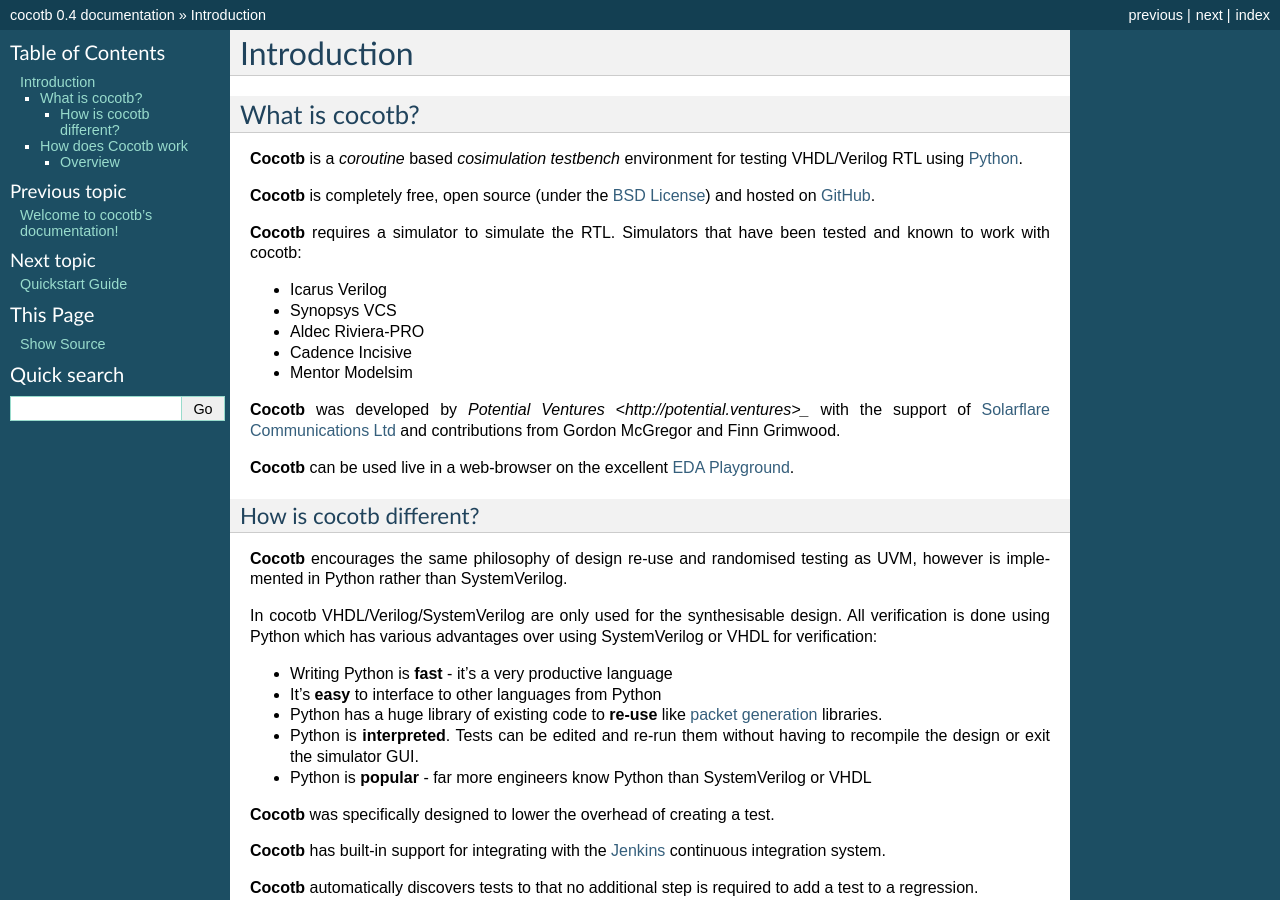
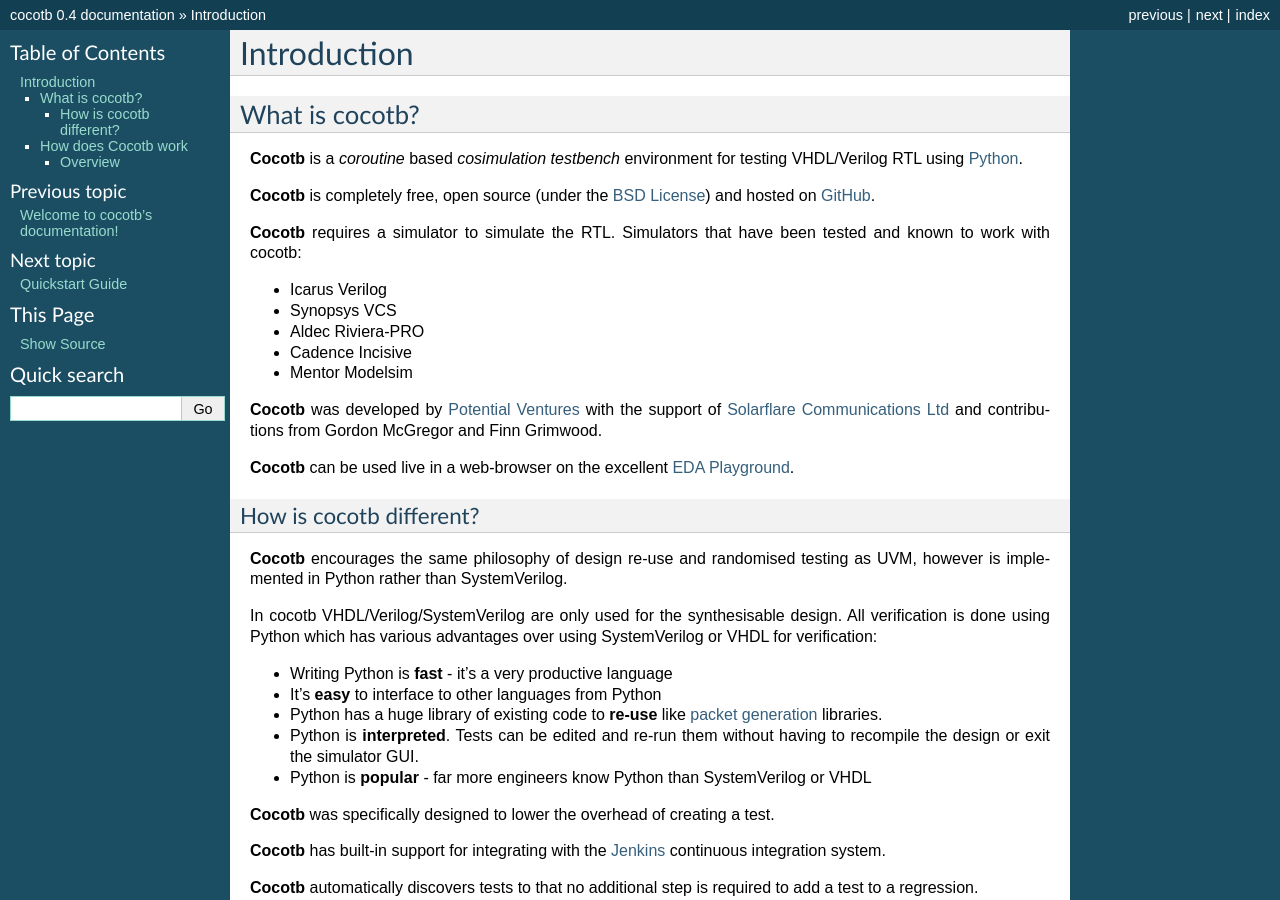
Before and after one commit to bushbecky/cocotb-bus, a Sphinx documentation site: the page built from documentation/source/introduction.rst, in a window 1280 px wide and 900 px high. Built offline with Sphinx 7.4.7, drawn with Linux system fonts in a browser that asks for light colours; formulas are drawn with MathJax 3; pages that are not in the unit, such as notebooks, are missing from menus.

Commit message:
Update introduction.rst
Fix link.

```diff
--- a/documentation/source/introduction.rst
+++ b/documentation/source/introduction.rst
@@ -17,7 +17,7 @@
 * Cadence Incisive
 * Mentor Modelsim
 
-**Cocotb** was developed by `Potential Ventures <http://potential.ventures>_` with the support of `Solarflare Communications Ltd <http://www.solarflare.com/>`_ and contributions from Gordon McGregor and Finn Grimwood.
+**Cocotb** was developed by `Potential Ventures <http://potential.ventures>`_ with the support of `Solarflare Communications Ltd <http://www.solarflare.com/>`_ and contributions from Gordon McGregor and Finn Grimwood.
 
 **Cocotb** can be used live in a web-browser on the excellent `EDA Playground <http://www.edaplayground.com>`_.
 
```
